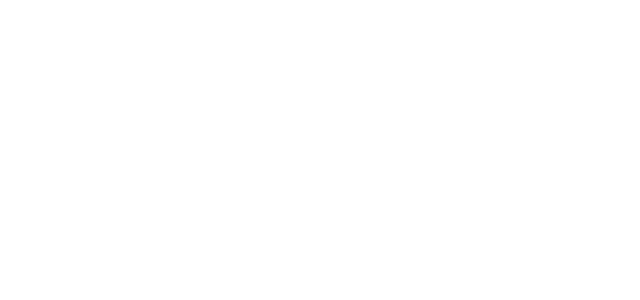
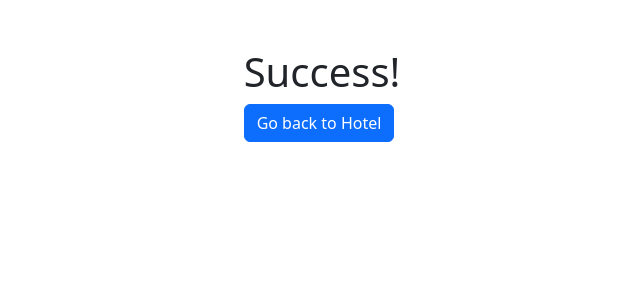
Before and after one commit to issoe/booking-room, a React (Create React App) app in the folder react-frontend/: page /SuccessPage in a window 1280 px wide. Before the commit this address had no page. Shown: the top 300 px of the page, without its empty margins (318-958 px from the left). Built offline with nearby package versions, Linux system fonts and the light colour scheme.

Commit message:
success page

```diff
--- a/react-frontend/src/App.js
+++ b/react-frontend/src/App.js
@@ -5,6 +5,7 @@ import AdminPage from './component/AdminPage';
 import { BrowserRouter as Router, Routes, Route, Link } from 'react-router-dom';
 import HotelsRoom from './component/HotelsRoom';
 import RegisterPage from './component/RegisterPage';
+import SuccessPage from './component/SuccessPage';
 
 function App() {
   return (
@@ -15,6 +16,7 @@ function App() {
         <Route path='/AdminPage' exact element={<AdminPage />} />
         <Route path='/HotelsRoom/:hotelID' element={<HotelsRoom />} />
         <Route path='/RegisterPage' exact element={<RegisterPage />} />
+        <Route path='/SuccessPage' exact element={<SuccessPage />} />
       </Routes>
     </Router>
   );
--- a/react-frontend/src/component/CreatBooking.js
+++ b/react-frontend/src/component/CreatBooking.js
@@ -1,9 +1,9 @@
 import React, { useState } from 'react';
-import { useParams } from 'react-router-dom';
+import { useParams, useNavigate } from 'react-router-dom';
 import './CreatBooking.css';
 
 function CreatBooking() {
-
+    const navigate = useNavigate();
     const [destination, setDes] = useState('');
     const [check_in_date, setCin] = useState();
     const [check_out_date, setCout] = useState('');
@@ -14,6 +14,7 @@ function CreatBooking() {
 
     const submitClick = () => {
         alert(destination + check_in_date + check_out_date + guest_amount + room_amount);
+        navigate('/successPage');
     }
 
     function CaculatePrice() {
--- /dev/null
+++ b/react-frontend/src/component/SuccessPage.js
@@ -0,0 +1,22 @@
+import React from 'react';
+import  './LoginPage.css';
+import {useNavigate} from 'react-router-dom';
+
+function SuccessPage() {
+   const navigate = useNavigate();
+    return (
+        <div className='d-flex justify-content-center '>
+            <div className='mt-5'>
+                <h1>Success!</h1>
+                <button
+                    onClick={() => {navigate('/AdminPage')}}
+                    className='btn btn-primary'
+                >
+                    Go back to Hotel
+                </button>
+            </div>
+        </div>
+      );
+}
+
+export default SuccessPage;
--- a/react-frontend/src/index.js
+++ b/react-frontend/src/index.js
@@ -3,7 +3,6 @@ import ReactDOM from 'react-dom/client';
 import './index.css';
 import App from './App';
 import reportWebVitals from './reportWebVitals';
-import CreatBooking from './component/CreatBooking';
 import 'bootstrap/dist/css/bootstrap.css';
 
 const root = ReactDOM.createRoot(document.getElementById('root'));
```
